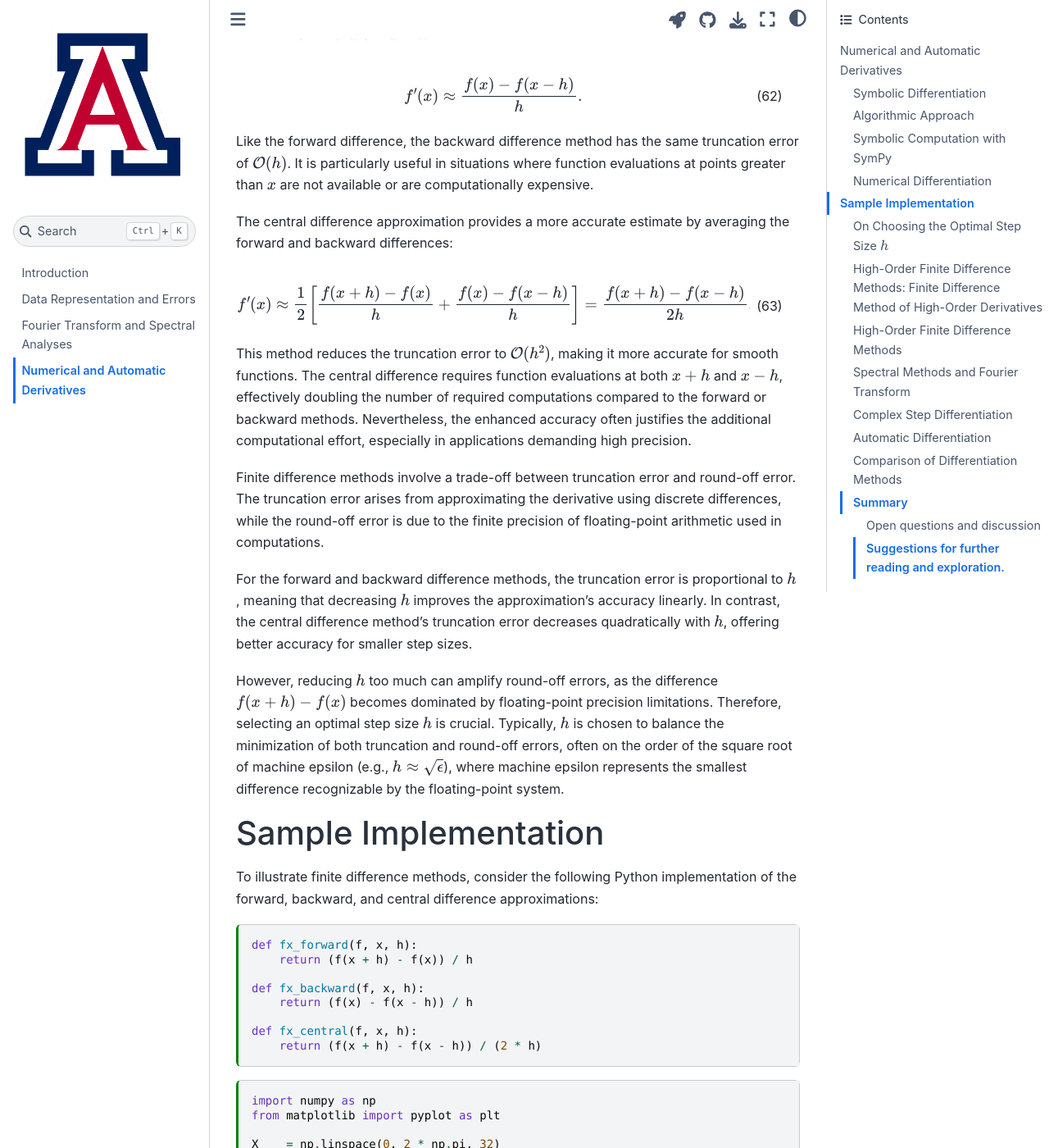
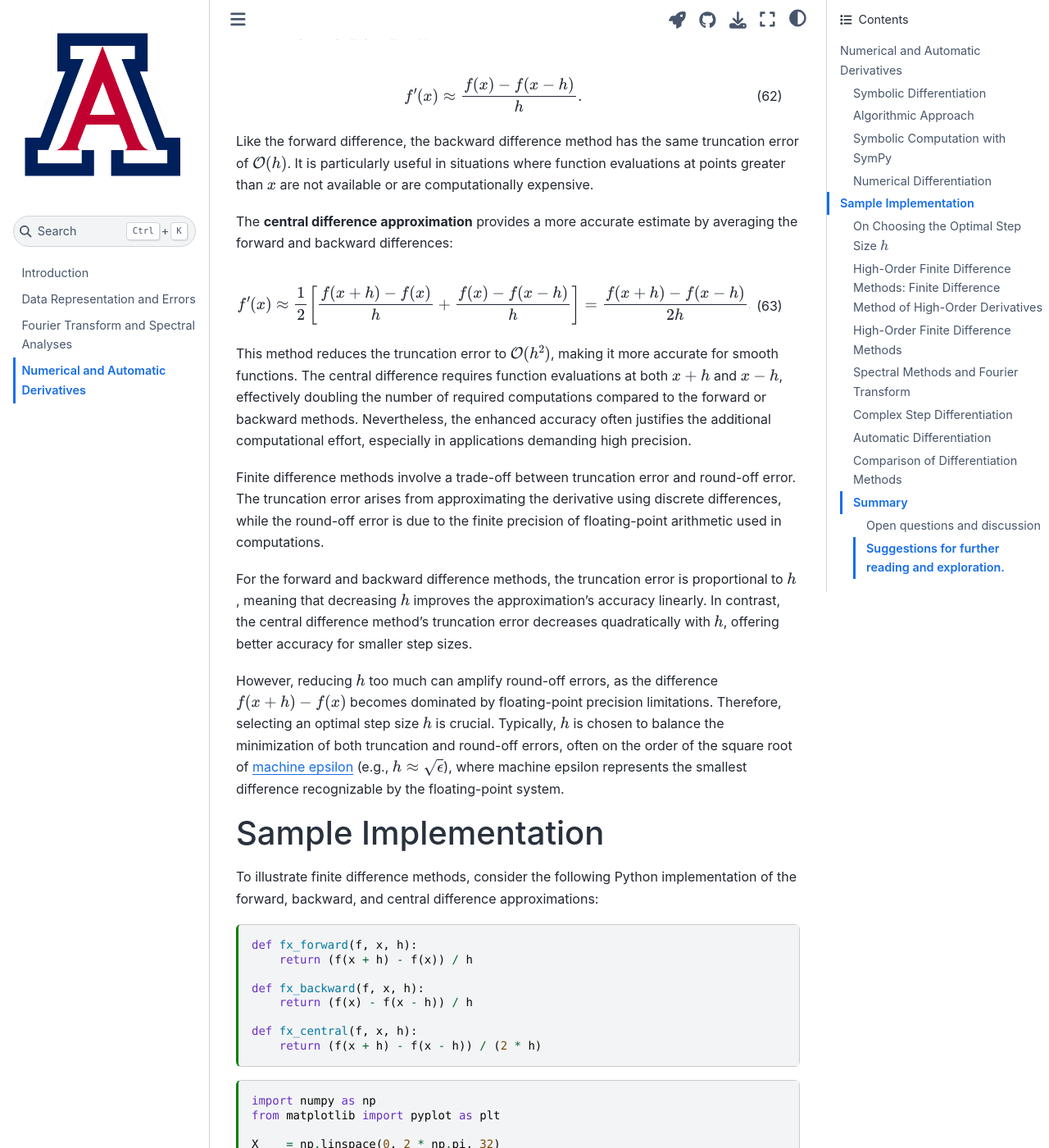
Before and after one commit to ua-2024q3-astr513/astr513, a Jupyter Book: the page built from docs/derive.md, in a window 1280 px wide and 1400 px high, scrolled down 4491 px. Shown: the whole window at 82% size. Built offline with Jupyter Book 1.0.4 settings and Sphinx 7.4.7 and the Sphinx Book theme 1.1.4, drawn with Linux system fonts in a browser that asks for light colours; part of the change alters nothing that is shown; some of the changed text lies outside the part shown.

Commit message:
Minor cleanups

````diff
--- a/docs/derive.md
+++ b/docs/derive.md
@@ -155,7 +155,7 @@ f'(x) \approx \frac{f(x) - f(x - h)}{h}.
 Like the forward difference, the backward difference method has the same truncation error of $\mathcal{O}(h)$.
 It is particularly useful in situations where function evaluations at points greater than $x$ are not available or are computationally expensive.
 
-The central difference approximation provides a more accurate estimate by averaging the forward and backward differences:
+The **central difference approximation** provides a more accurate estimate by averaging the forward and backward differences:
 \begin{align}
 f'(x) \approx \frac{1}{2}\left[\frac{f(x + h) - f(x)}{h} + \frac{f(x) - f(x - h)}{h}\right] = \frac{f(x + h) - f(x - h)}{2h}.
 \end{align}
@@ -173,7 +173,7 @@ In contrast, the central difference method’s truncation error decreases quadra
 
 However, reducing $h$ too much can amplify round-off errors, as the difference $f(x + h) - f(x)$ becomes dominated by floating-point precision limitations.
 Therefore, selecting an optimal step size $h$ is crucial.
-Typically, $h$ is chosen to balance the minimization of both truncation and round-off errors, often on the order of the square root of machine epsilon (e.g., $h \approx \sqrt{\epsilon}$), where machine epsilon represents the smallest difference recognizable by the floating-point system.
+Typically, $h$ is chosen to balance the minimization of both truncation and round-off errors, often on the order of the square root of [machine epsilon](data.md) (e.g., $h \approx \sqrt{\epsilon}$), where machine epsilon represents the smallest difference recognizable by the floating-point system.
 
 +++
 
@@ -383,6 +383,16 @@ axes[0].set_ylabel('Absolute Error')
 axes[0].legend()
 ```
 
+Does the convergence rate of the 4th-order central difference behave as expected?
+
++++
+
+Coefficients of high-order fininte difference for computing low order derivatives have been worked out.
+One may implementing them simply by following [tables](https://en.wikipedia.org/wiki/Finite_difference_coefficient).
+Nevertheless, it is unusal to go above 6th-order.
+
++++
+
 ### Spectral Methods and Fourier Transform
 
 * Connection between finite differences and Fourier Transform.
````
